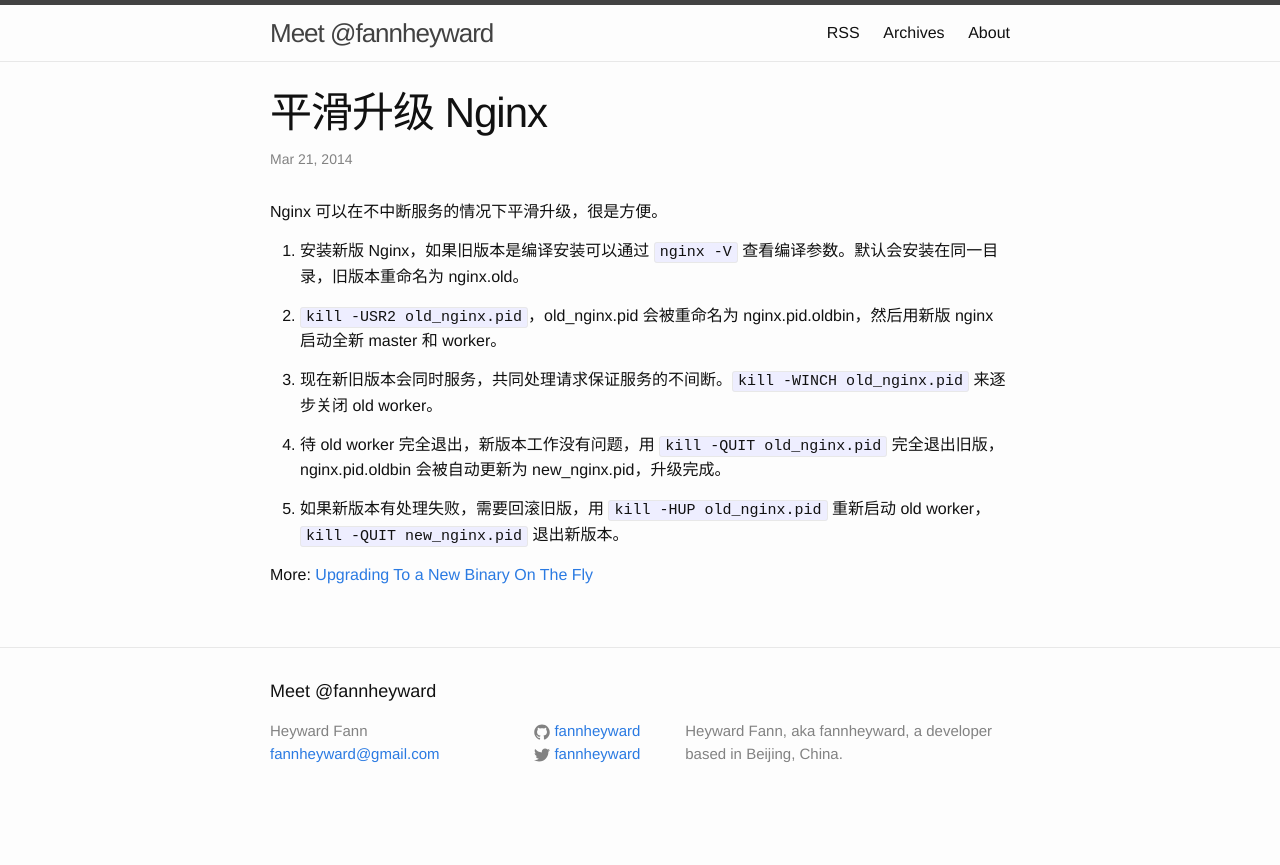
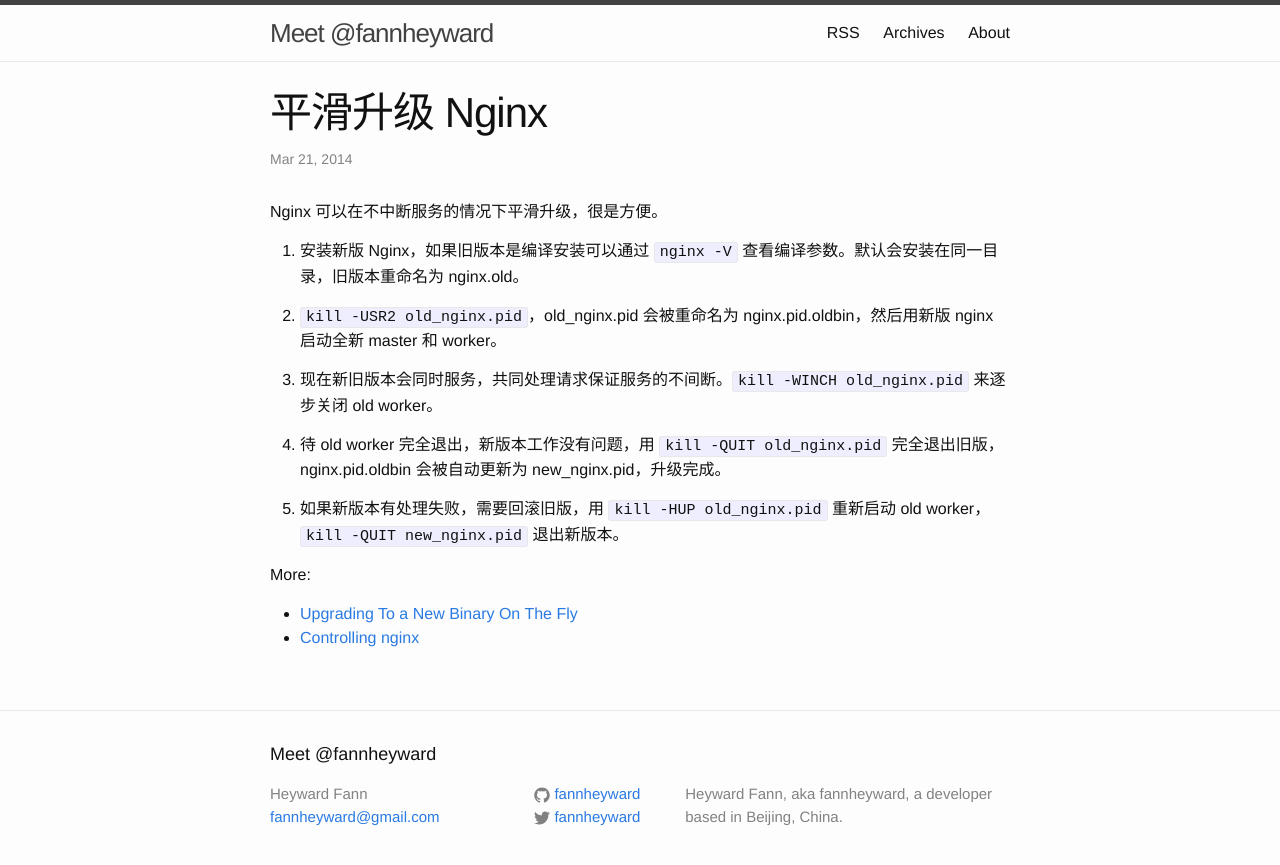
Before and after one commit to fannheyward/fannheyward.github.io, a Jekyll site: the page built from _posts/2014-03-21-upgrade-nginx-on-the-fly.markdown, in a window 1280 px wide. Shown: the top 865 px of the page. Built offline with Jekyll 4.4.1, drawn with Linux system fonts in a browser that asks for light colours.

Commit message:
nginx control

```diff
--- a/_posts/2014-03-21-upgrade-nginx-on-the-fly.markdown
+++ b/_posts/2014-03-21-upgrade-nginx-on-the-fly.markdown
@@ -17,6 +17,10 @@
 
 5. 如果新版本有处理失败，需要回滚旧版，用 `kill -HUP old_nginx.pid` 重新启动 old worker，`kill -QUIT new_nginx.pid` 退出新版本。
 
-More: [Upgrading To a New Binary On The Fly][1]
+More:
+
+* [Upgrading To a New Binary On The Fly][1]
+* [Controlling nginx][2]
 
 [1]:http://wiki.nginx.org/CommandLine#Upgrading_To_a_New_Binary_On_The_Fly
+[2]:http://nginx.org/en/docs/control.html
```
